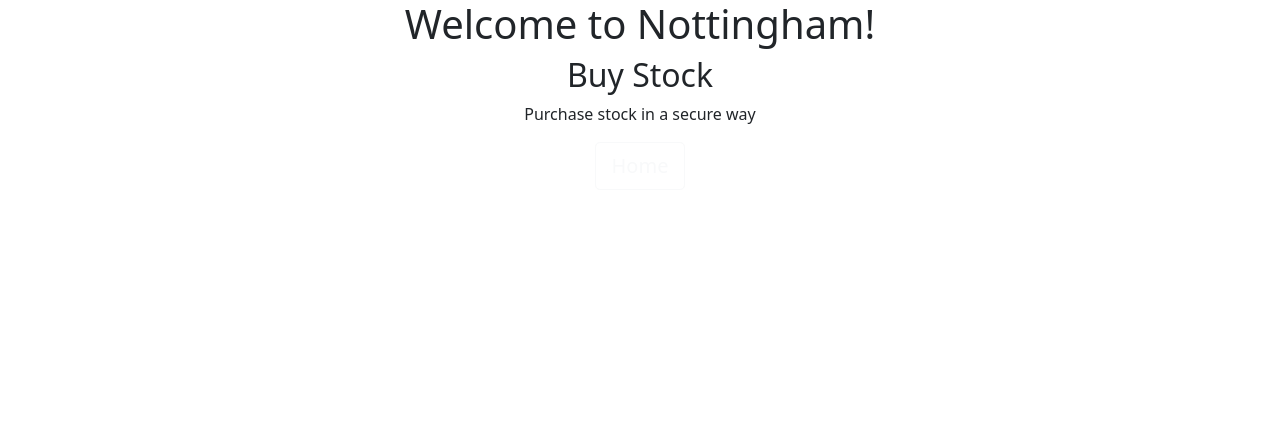
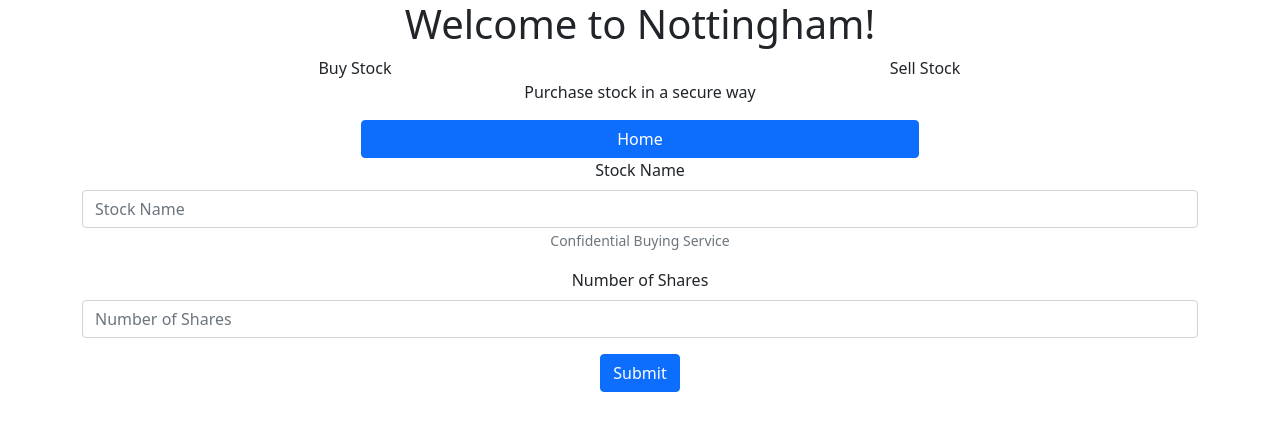
Before and after one commit to rayangendre/Nottingham, a React (Create React App) app in the folder FrontEnd/myapp/: page /buy in a window 1280 px wide. Shown: the top 430 px of the page. Built offline with nearby package versions, Linux system fonts and the light colour scheme.

Commit message:
added the forms and improved buttons on the buy page

```diff
--- a/FrontEnd/myapp/src/buysell.js
+++ b/FrontEnd/myapp/src/buysell.js
@@ -1,23 +1,54 @@
 import logo from './logo.svg';
 import { Routes, Route, Link } from "react-router-dom";
 import Button from "react-bootstrap/Button"
+import Container from "react-bootstrap/Container"
+import Row from "react-bootstrap/Row"
+import Col from "react-bootstrap/Col"
+import Stack from 'react-bootstrap/Stack'
+import Form from 'react-bootstrap/Form'
+
 
 const Buy = function(){
     return (
         <>
+          <Container>
             <main>
-            <h2>Buy Stock</h2>
+              <Row>
+                 <Col>Buy Stock</Col>
+                 <Col>Sell Stock</Col>
+              </Row>
               <p>
                 Purchase stock in a secure way
               </p>
             </main>
+          </Container>
+          <Container>
             <nav>
               <Link to="/">
-               <Button variant="outline-light" size ="lg">
-                Home
-              </Button>
+              <button type="submit" class="btn btn-primary w-50">Home</button>
               </Link>
             </nav>
+          </Container>
+          <Container>
+          <Form>
+            <Form.Group className="mb-3">
+              <Form.Label>Stock Name</Form.Label>
+              <Form.Control type="text" placeholder="Stock Name" />
+              <Form.Text className="text-muted">
+                Confidential Buying Service
+              </Form.Text>
+            </Form.Group>
+
+            <Form.Group className="mb-3" controlId="formBasicPassword">
+              <Form.Label>Number of Shares</Form.Label>
+              <Form.Control type="text" placeholder="Number of Shares" />
+            </Form.Group>
+
+            <Button variant="primary" type="submit">
+              Submit
+            </Button>
+          </Form>
+          </Container>
         </>
       );
 }
--- a/FrontEnd/myapp/src/index.js
+++ b/FrontEnd/myapp/src/index.js
@@ -4,6 +4,7 @@ import { BrowserRouter } from "react-router-dom";
 import './index.css';
 import App from './App';
 import reportWebVitals from './reportWebVitals';
+import 'bootstrap/dist/css/bootstrap.min.css';
 
 ReactDOM.render(
   <BrowserRouter>
```
Lines whose indentation alone changed are shown as unchanged.
